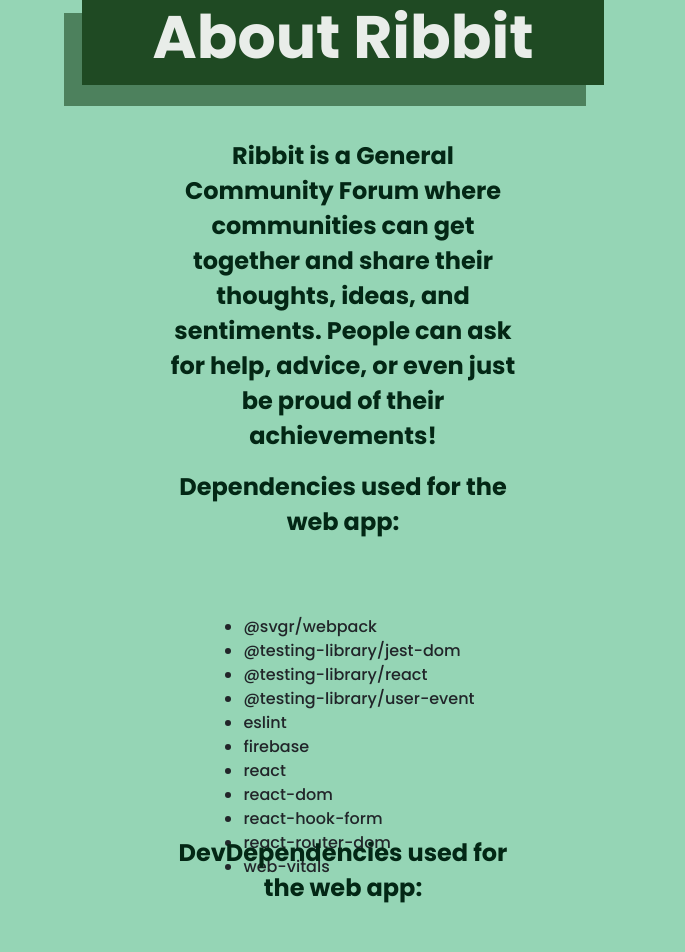
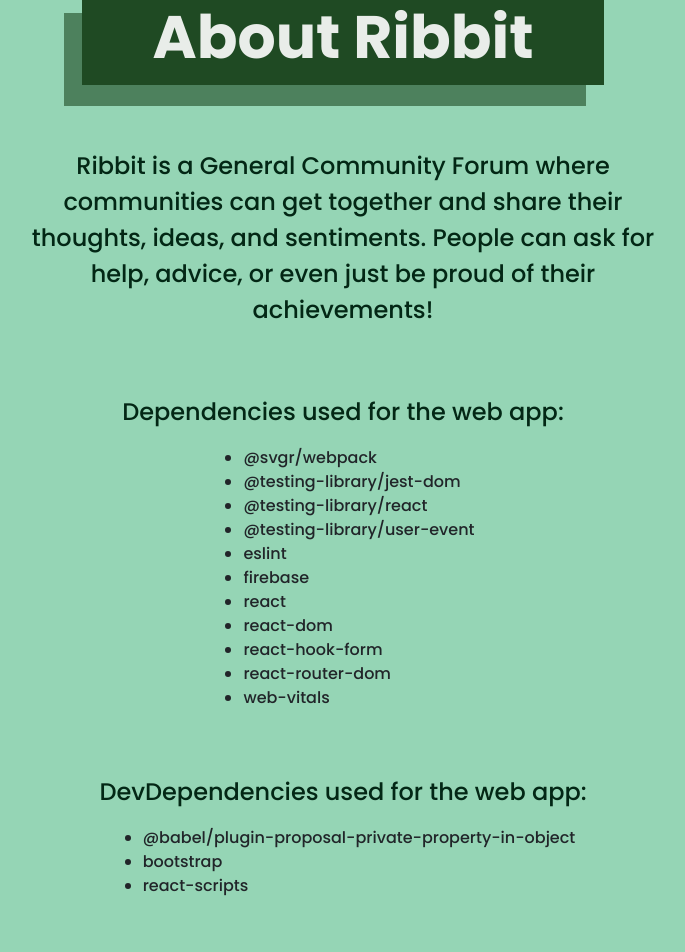
Before and after one commit to TesalonaWIll/CCAPDEV, a React (Create React App) app: page /about in a window 1280 px wide. Shown: the part 420-1372 px from the top of the page, without its empty margins (297-982 px from the left). Built offline with nearby package versions, Linux system fonts and the light colour scheme; no server answers; the database is empty; the HTML template or start-up script is replaced by a standard one.

Commit message:
fixed html/css about and contact page

```diff
--- a/src/About.css
+++ b/src/About.css
@@ -26,7 +26,7 @@ img {
     width: 255px;
     height: 207px;
 }
-p {
+.about-p {
     color: #032715;
     font-size: 24px;
     text-align: center;
@@ -34,6 +34,12 @@ p {
     z-index: 3;
     position: relative;
     top: -50px;
+}
+.list-header {
+    color: #032715;
+    font-size: 24px;
+    text-align: center;
+    padding: 0 250px 0 250px;
 }
 .mt-10 {
     margin-top: 10%;
--- a/src/Contact.css
+++ b/src/Contact.css
@@ -26,7 +26,7 @@ img {
     width: 255px;
     height: 207px;
 }
-p {
+.contact-p {
     padding: 0;
     width: 372px;
     color: #032715;
--- a/src/components/About.js
+++ b/src/components/About.js
@@ -12,11 +12,11 @@ const About = () => {
             <div className="a_Rec1">About Ribbit</div>
             <div className="a_Rec2" />
           </div>
-          <p>
+          <p className="about-p">
             Ribbit is a General Community Forum where communities can get together and share their thoughts, ideas, and sentiments. People can ask for
             help, advice, or even just be proud of their achievements!
           </p>
-          <p>Dependencies used for the web app:</p>
+          <p className="list-header">Dependencies used for the web app:</p>
           <ul>
             <li>@svgr/webpack</li>
             <li>@testing-library/jest-dom</li>
@@ -31,16 +31,19 @@ const About = () => {
             <li>web-vitals</li>
           </ul>
 
-          <p>DevDependencies used for the web app:</p>
-          <ul>
-            <li>@babel/plugin-proposal-private-property-in-object</li>
-            <li>bootstrap</li>
-            <li>react-scripts</li>
-          </ul>
+          <div className="d-flex flex-column align-items-center">
+            <p className="list-header mt-5">DevDependencies used for the web app:</p>
+            <ul>
+              <li>@babel/plugin-proposal-private-property-in-object</li>
+              <li>bootstrap</li>
+              <li>react-scripts</li>
+            </ul>
+          </div>
+
         </div>
       </div>
       <div className="row p-5 mb-9">
-        <div className="d-flex flex-column align-items-center mt-10">
+        <div className="d-flex flex-column align-items-center mt-3">
           <div className="rec-container">
             <div className="a_Rec1">What Can I Do?</div>
             <div className="a_Rec2" />
--- a/src/components/Contact.js
+++ b/src/components/Contact.js
@@ -15,7 +15,7 @@ const Contact = () => {
               <div className="a_Rec1">Ribbit</div>
               <div className="a_Rec2" />
             </div>
-            <p>Got concerns? Send a message!</p>
+            <p className="contact-p">Got concerns? Send a message!</p>
           </div>
         </div>
 
```
